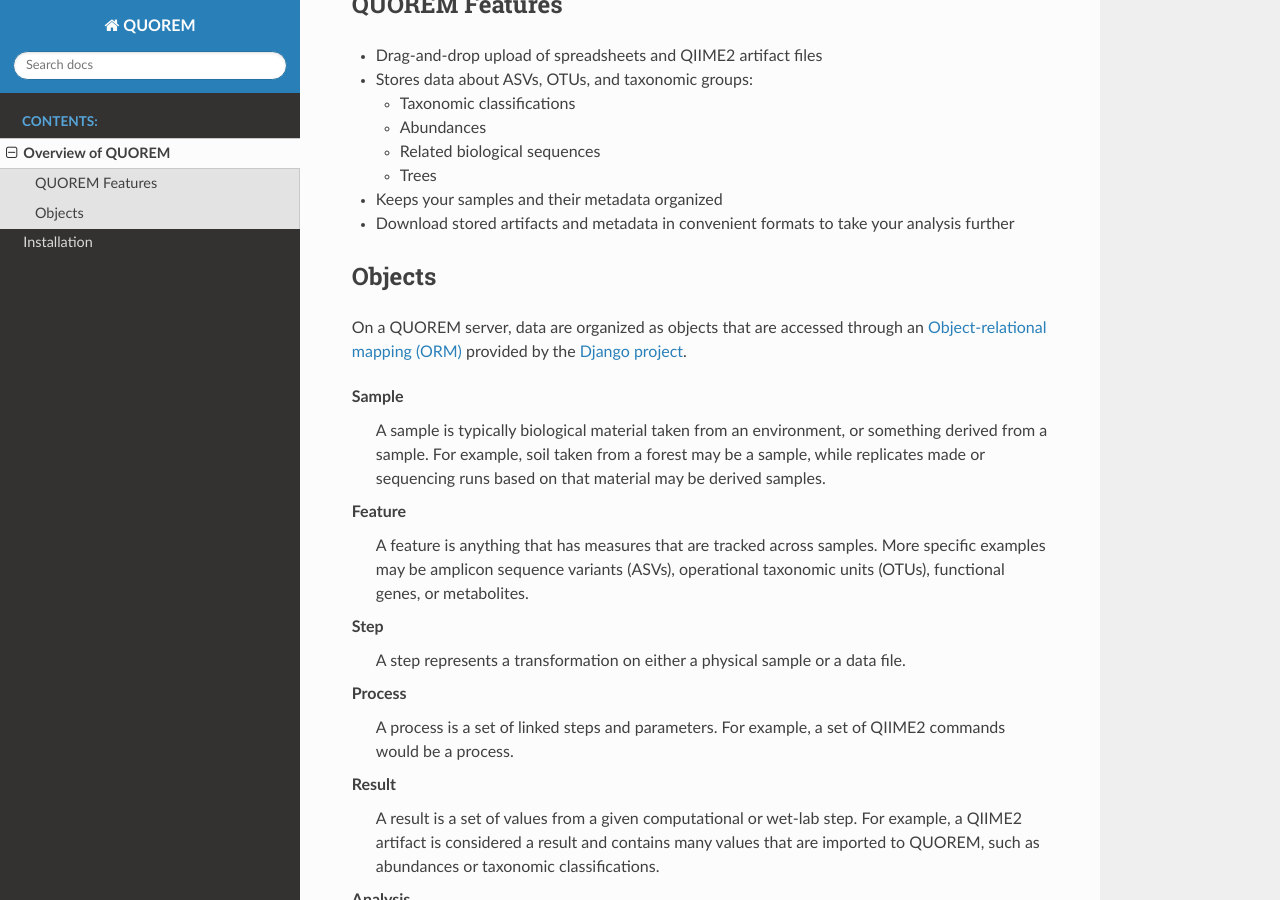
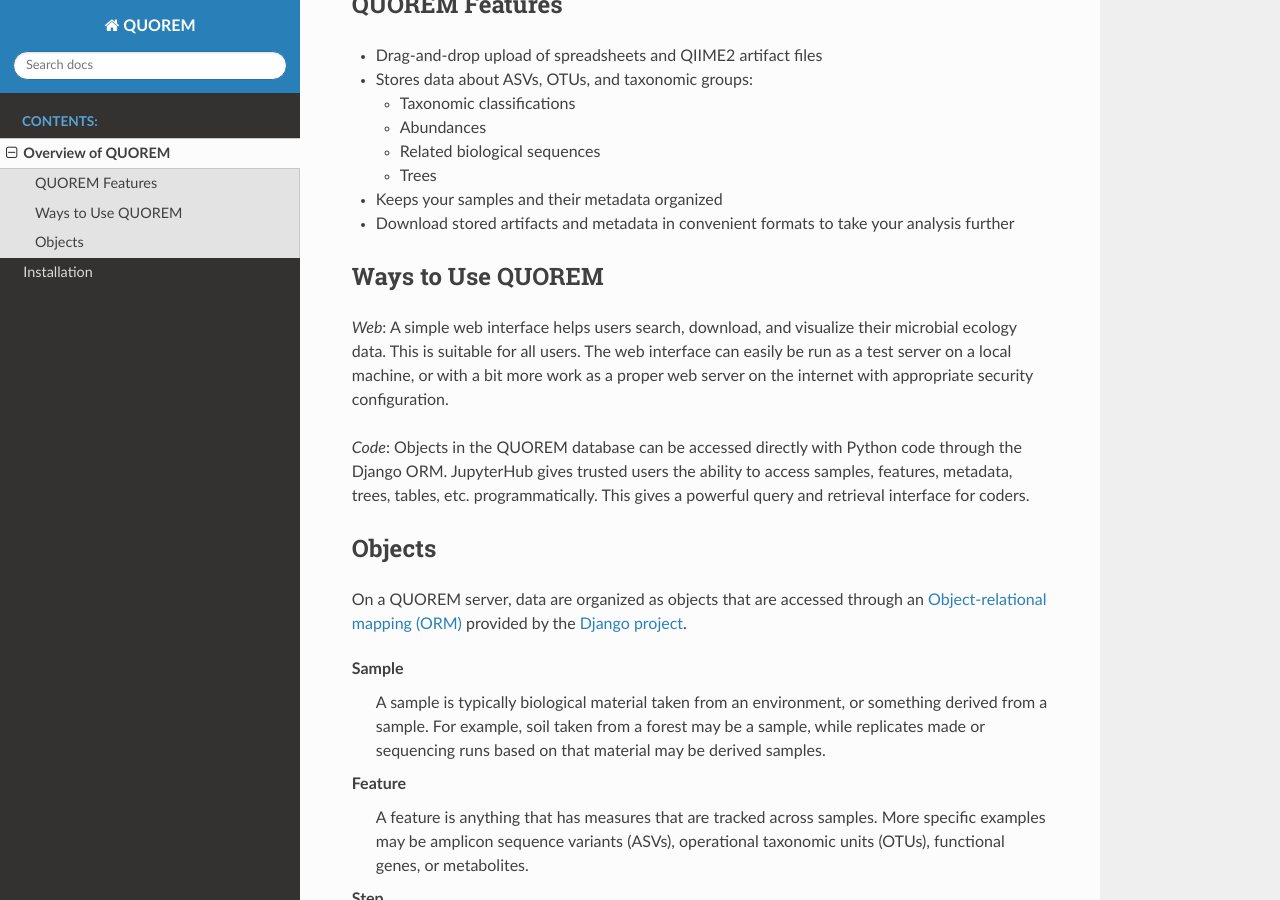
Before and after one commit to mwhall/QUOREM, a Sphinx documentation site: the page built from docs/overview.md, in a window 1280 px wide and 900 px high, scrolled down 388 px. Built offline with Sphinx 7.4.7 and the Read the Docs theme 2.0.0, drawn with Linux system fonts in a browser that asks for light colours.

Commit message:
Update overview.md

```diff
--- a/docs/overview.md
+++ b/docs/overview.md
@@ -15,6 +15,12 @@
   - Trees
 - Keeps your samples and their metadata organized
 - Download stored artifacts and metadata in convenient formats to take your analysis further
+
+## Ways to Use QUOREM
+
+*Web*: A simple web interface helps users search, download, and visualize their microbial ecology data. This is suitable for all users. The web interface can easily be run as a test server on a local machine, or with a bit more work as a proper web server on the internet with appropriate security configuration.
+
+*Code*: Objects in the QUOREM database can be accessed directly with Python code through the Django ORM. JupyterHub gives trusted users the ability to access samples, features, metadata, trees, tables, etc. programmatically. This gives a powerful query and retrieval interface for coders.
 
 ## Objects
 
```
